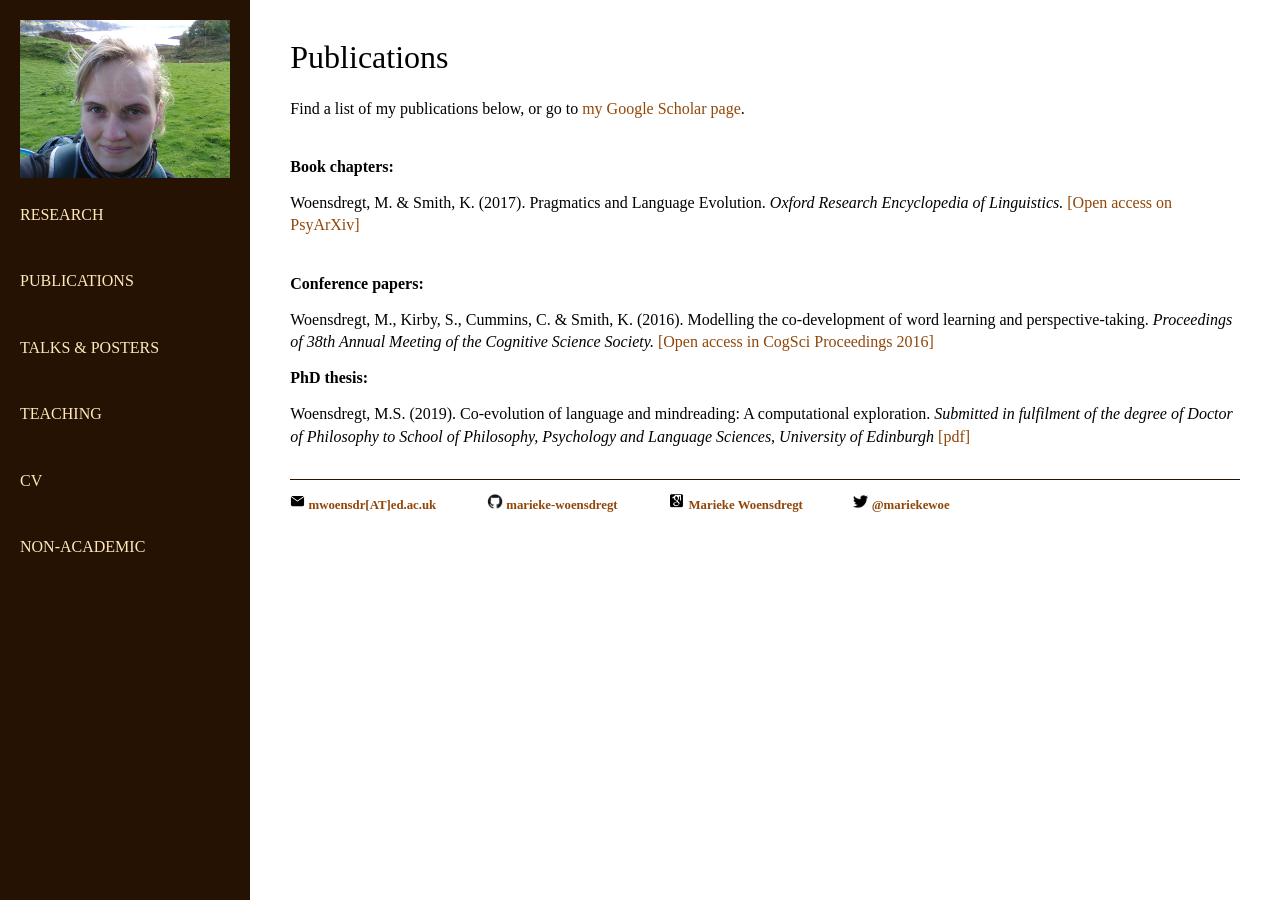
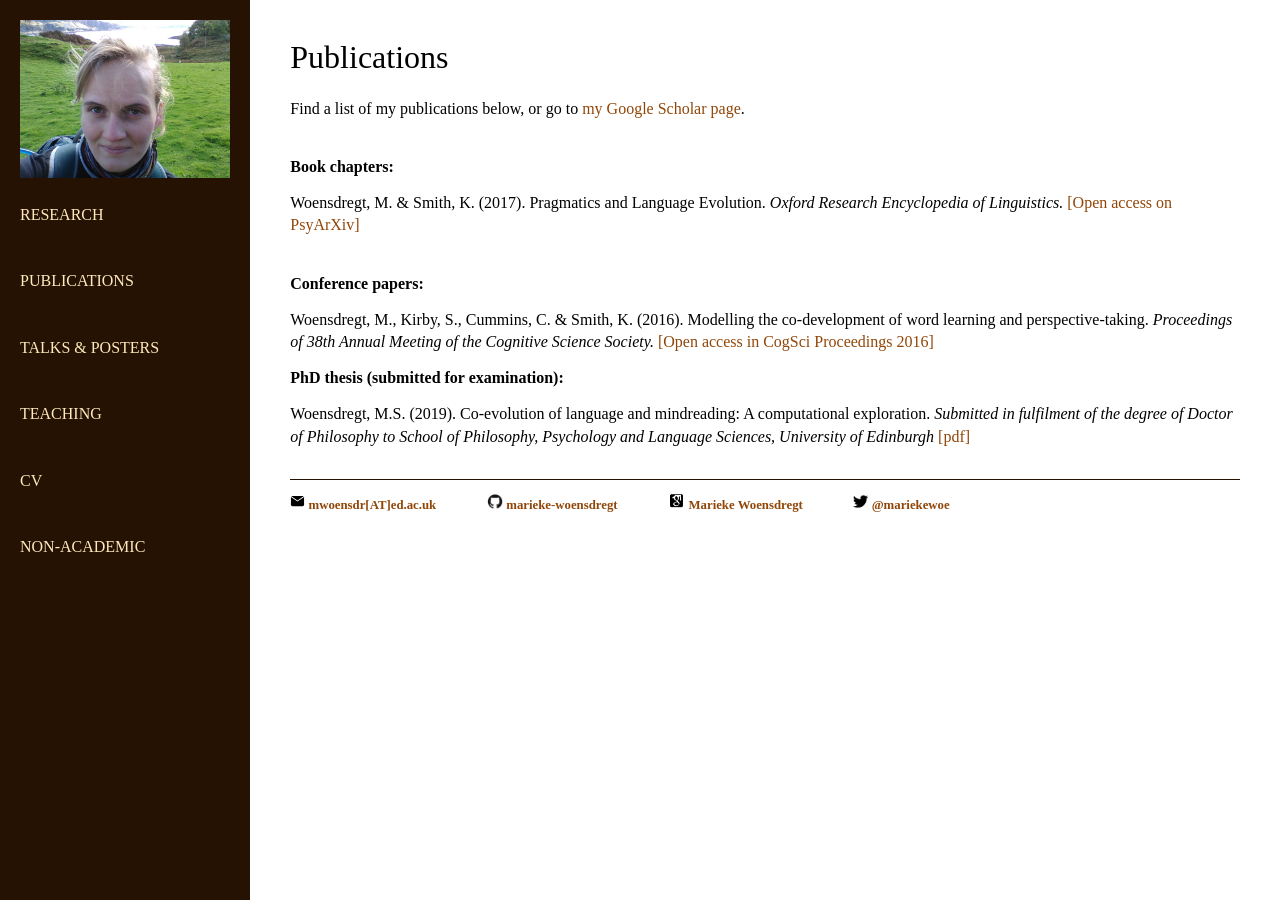
Before and after one commit to marieke-woensdregt/marieke-woensdregt.github.io, a Jekyll site: the page built from publications/index.html, in a window 1280 px wide. Built offline with Jekyll 4.4.1, drawn with Linux system fonts in a browser that asks for light colours.

Commit message:
Update index.html

```diff
--- a/publications/index.html
+++ b/publications/index.html
@@ -24,7 +24,7 @@ title: Publications
 	</p>
 
 
-	<h3> PhD thesis: </h3>
+	<h3> PhD thesis (submitted for examination): </h3>
 	<p>
 		Woensdregt, M.S. (2019). Co-evolution of language and mindreading: A computational exploration.
 		<i>Submitted in fulfilment of the degree of Doctor of Philosophy to
```
